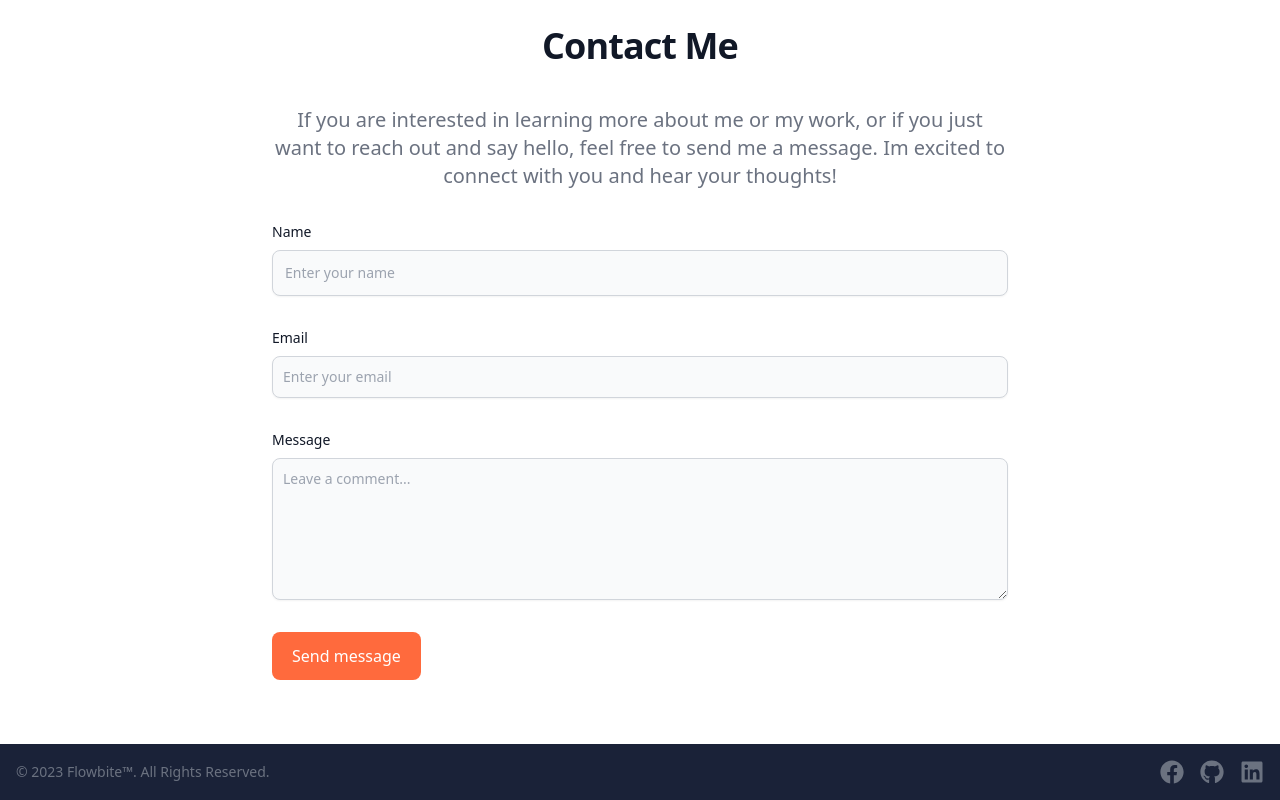
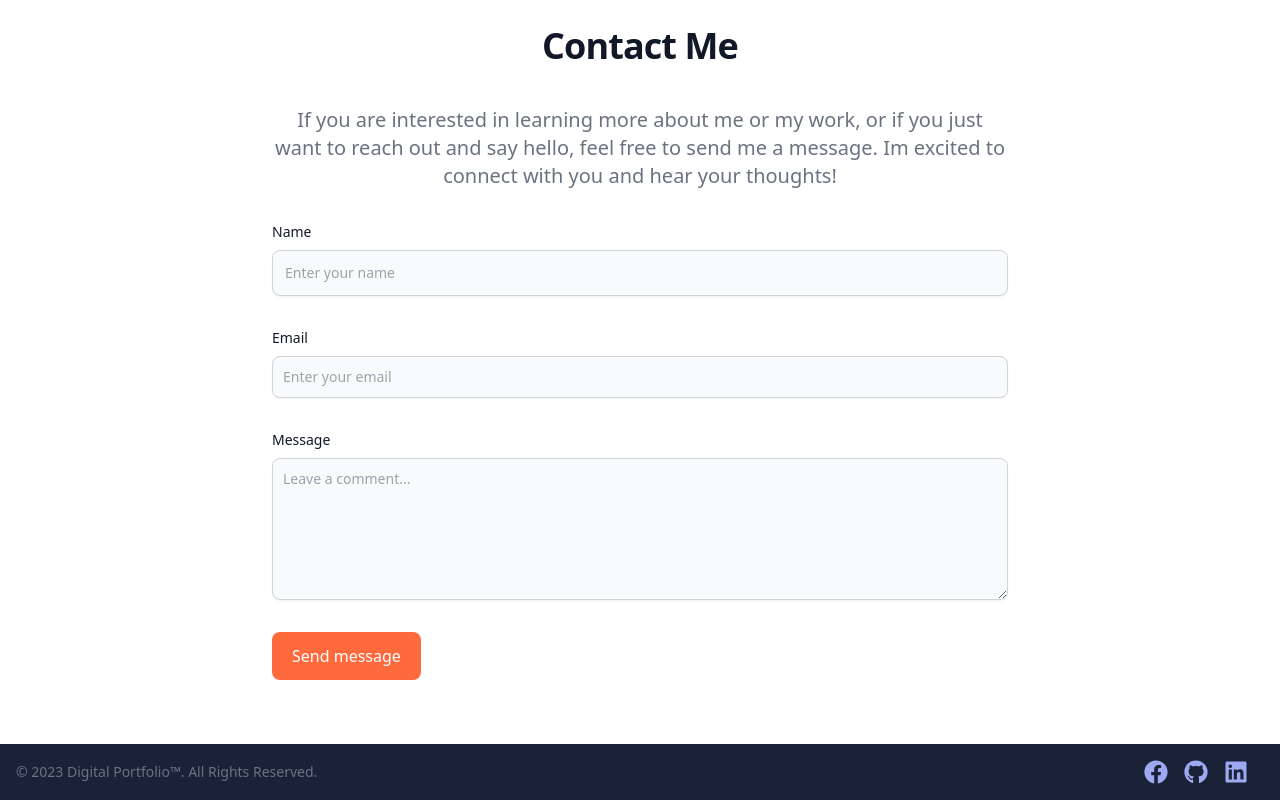
Before and after one commit to Naeemi7/portfolio, a React (Vite) app: page / in a window 1280 px wide. Shown: the part 666-1466 px from the top of the page. Built offline with nearby package versions, Linux system fonts and the light colour scheme.

Commit message:
bug fixed

```diff
--- a/src/components/Footer.jsx
+++ b/src/components/Footer.jsx
@@ -6,8 +6,8 @@ function Footer() {
       <div className="w-full mx-auto max-w-screen-xl p-4 md:flex md:items-center md:justify-between">
         <span className="text-sm text-gray-500 sm:text-center dark:text-gray-400">
           © 2023{" "}
-          <a href="https://flowbite.com/" className="hover:underline">
-            Flowbite™
+          <a href="#" className="hover:underline">
+            Digital Portfolio™
           </a>
           . All Rights Reserved.
         </span>
@@ -15,19 +15,25 @@ function Footer() {
         <div className="flex items-center mt-3 md:mt-0">
           <a
             href="#"
-            className="text-gray-500 hover:text-gray-700 mr-4 text-xl md:text-2xl"
+            target="_blank"
+            rel="noopener noreferrer"
+            className="text-h2Color hover:text-buttonColor mr-4 text-xl md:text-2xl"
           >
             <FaFacebook />
           </a>
           <a
             href="#"
-            className="text-gray-500 hover:text-gray-700 mr-4 text-xl md:text-2xl"
+            target="_blank"
+            rel="noopener noreferrer"
+            className="text-h2Color hover:text-buttonColor mr-4 text-xl md:text-2xl"
           >
             <FaGithub />
           </a>
           <a
             href="#"
-            className="text-gray-500 hover:text-gray-700 text-xl md:text-2xl"
+            target="_blank"
+            rel="noopener noreferrer"
+            className="text-h2Color hover:text-buttonColor mr-4 text-xl md:text-2xl"
           >
             <FaLinkedin />
           </a>
```
